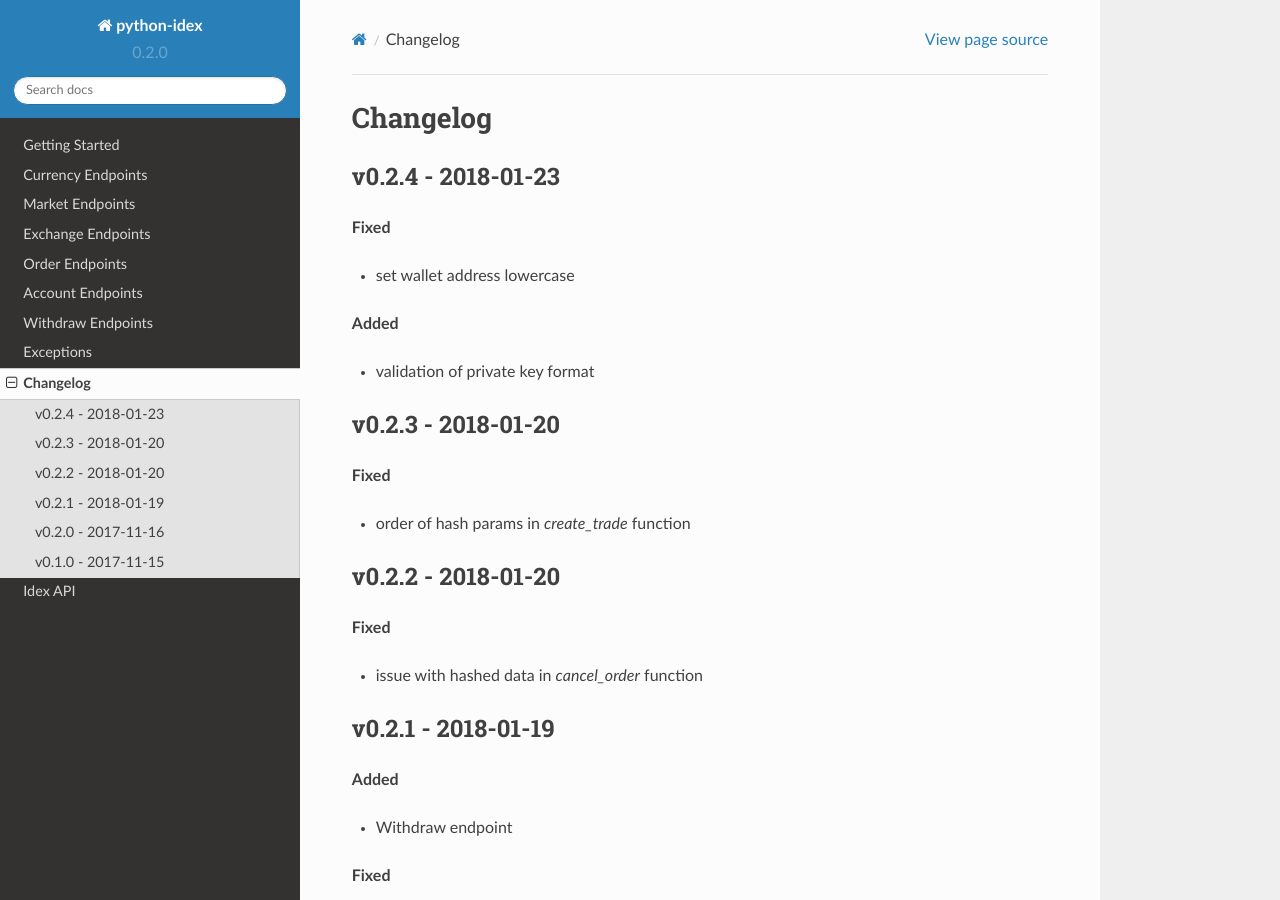
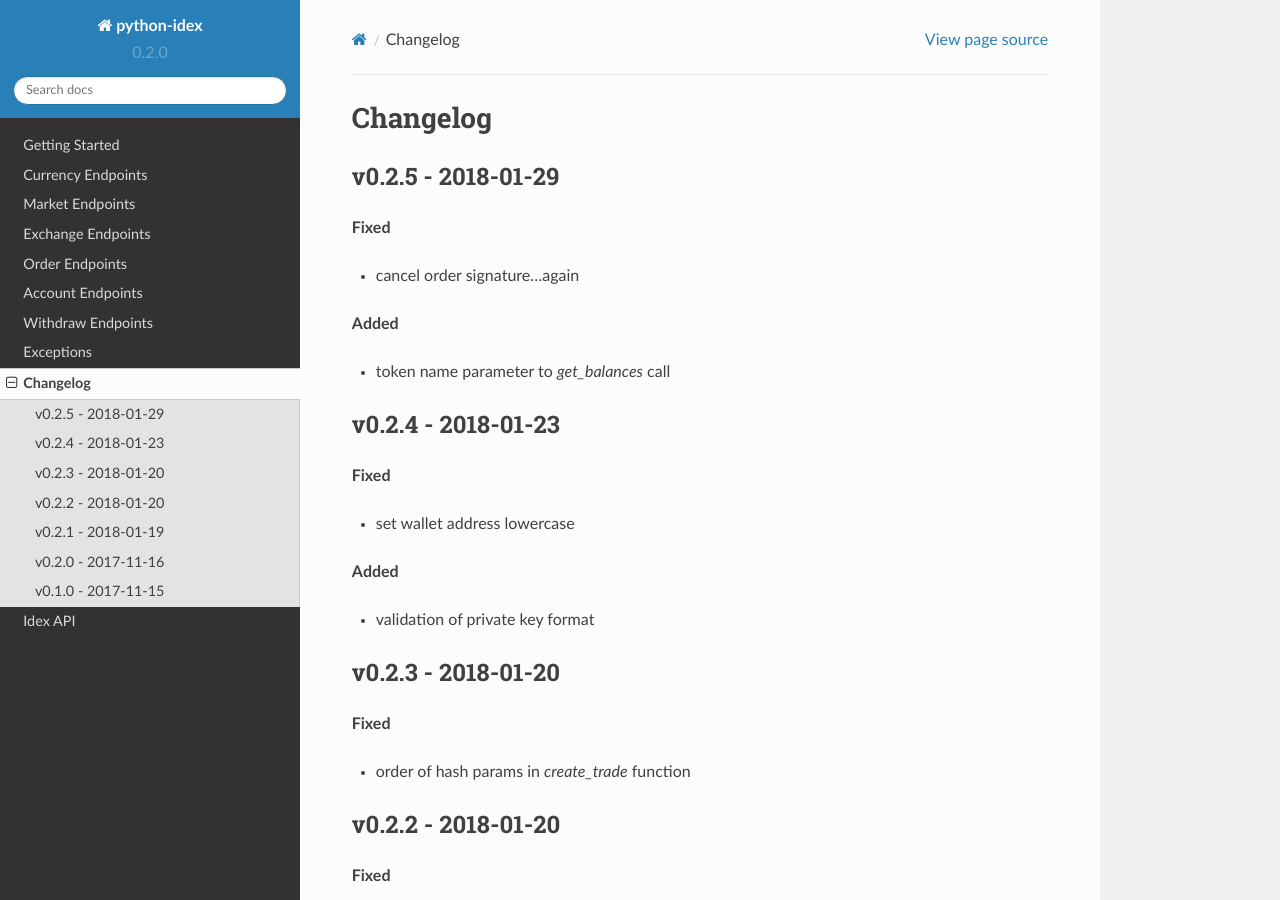
Before and after one commit to sammchardy/python-idex, a Sphinx documentation site: the page built from docs/changelog.rst, in a window 1280 px wide and 900 px high. Built offline with Sphinx 7.4.7 and the Read the Docs theme 2.0.0, drawn with Linux system fonts in a browser that asks for light colours; formulas are drawn with MathJax 3.

Commit message:
Update to v0.2.5

```diff
--- a/README.rst
+++ b/README.rst
@@ -1,5 +1,5 @@
 =============================
-Welcome to python-idex v0.2.4
+Welcome to python-idex v0.2.5
 =============================
 
 .. image:: https://img.shields.io/pypi/v/python-idex.svg
@@ -93,8 +93,8 @@
 
 If you use `Binance <https://www.binance.com/?ref=10099792>`_ check out my `python-binance <https://github.com/sammchardy/python-binance>`_ library.
 
-If you use `Quoinex <https://accounts.quoinex.com/sign-up?affiliate=PAxghztC67615>`_
-or `Qryptos <https://accounts.qryptos.com/sign-up?affiliate=PAxghztC67615>`_ check out my `python-quoine <https://github.com/sammchardy/python-quoine>`_ library.
+If you use `Quoinex <https://quoinex.com/>`_
+or `Qryptos <https://qryptos.com/>`_ check out my `python-quoine <https://github.com/sammchardy/python-quoine>`_ library.
 
 If you use `Exx <https://www.exx.com/r/e8d10713544a2da74f91178feae775f9>`_ check out my `python-exx <https://github.com/sammchardy/python-exx>`_ library.
 
--- a/docs/changelog.rst
+++ b/docs/changelog.rst
@@ -1,5 +1,16 @@
 Changelog
 =========
+
+v0.2.5 - 2018-01-29
+^^^^^^^^^^^^^^^^^^^
+
+**Fixed**
+
+- cancel order signature...again
+
+**Added**
+
+- token name parameter to `get_balances` call
 
 v0.2.4 - 2018-01-23
 ^^^^^^^^^^^^^^^^^^^
--- a/setup.py
+++ b/setup.py
@@ -3,7 +3,7 @@
 
 setup(
     name='python-idex',
-    version='0.2.4',
+    version='0.2.5',
     packages=['idex'],
     description='IDEX REST API python implementation',
     url='https://github.com/sammchardy/python-idex',
```
